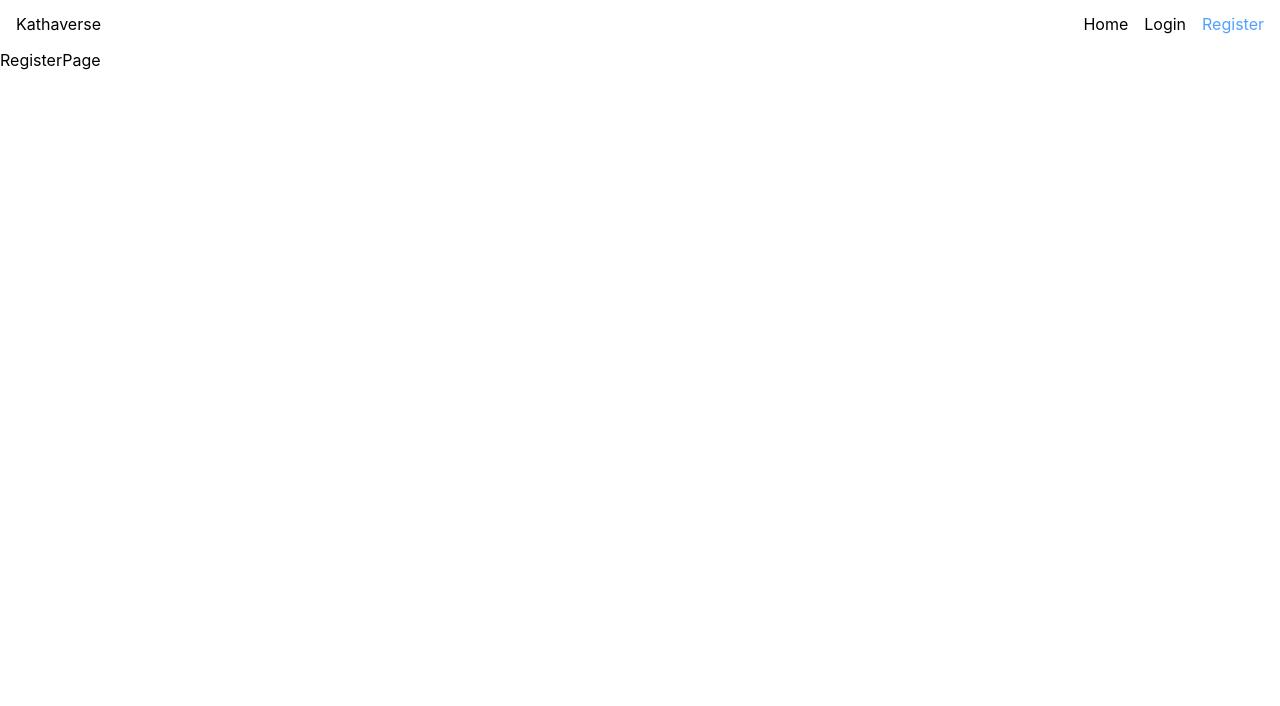
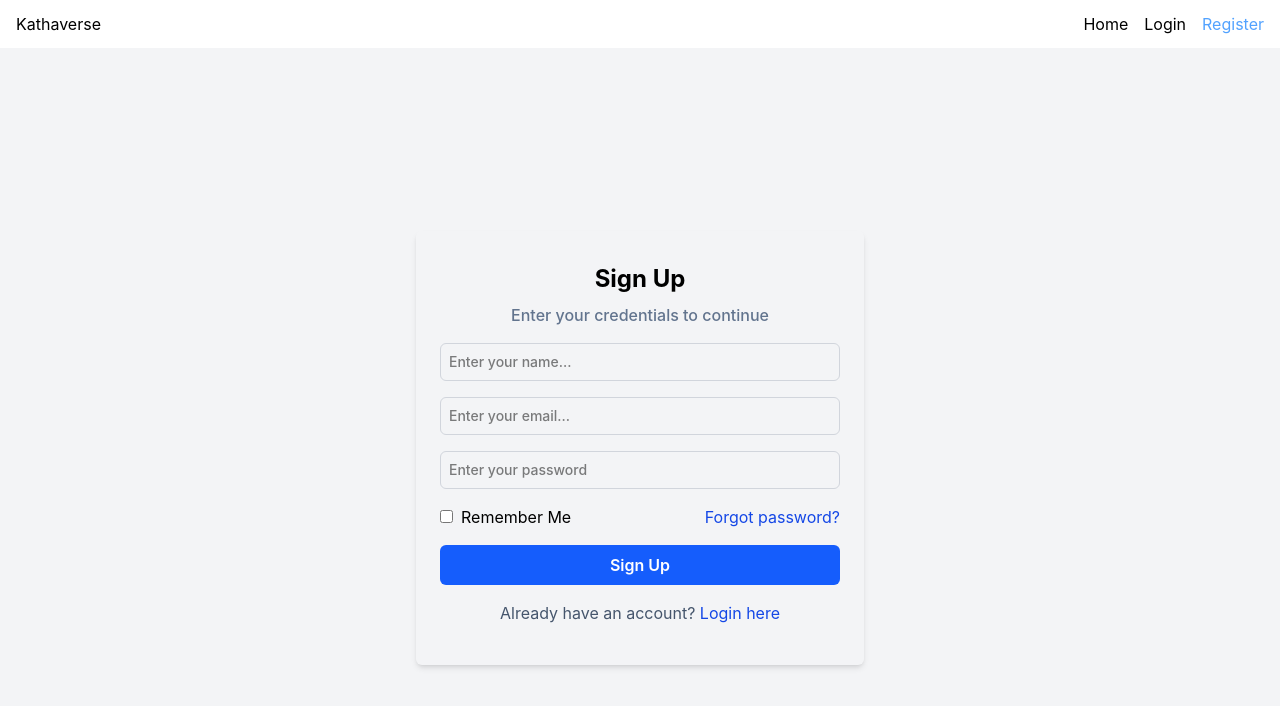
Before and after one commit to LandgeRushikesh/Kathaverse, a React (Vite) app in the folder Frontend/: page /register in a window 1280 px wide. Shown: the top 706 px of the page. Built offline with nearby package versions, Linux system fonts and the light colour scheme.

Commit message:
feat: implement user registration functionality and update login handling

```diff
--- a/Frontend/src/context/AuthContext.tsx
+++ b/Frontend/src/context/AuthContext.tsx
@@ -4,7 +4,7 @@ interface AuthContextType {
   user: any;
   isAuthenticated: boolean;
   isAuthLoading: boolean;
-  login: (userData: any) => void;
+  login: (user: any) => void;
   logout: () => void;
 }
 
@@ -15,7 +15,16 @@ export const AuthProvider = ({ children }: { children: React.ReactNode }) => {
   const [isAuthLoading, setIsAuthLoading] = useState<boolean>(true);
   const isAuthenticated = !!user;
   // login user
-  const login = (userData: any) => {
+  const login = (user: any) => {
+    const userData = {
+      _id: user._id,
+      name: user.name,
+      email: user.email,
+    };
+
+    // store token
+    localStorage.setItem("token", user.token);
+    localStorage.setItem("user", JSON.stringify(userData));
     setUser(userData);
   };
   // Logout logic
--- a/Frontend/src/pages/LoginPage.tsx
+++ b/Frontend/src/pages/LoginPage.tsx
@@ -30,16 +30,8 @@ const LoginPage = () => {
       setLoading(true);
       const res = await loginUser(formData.email, formData.password);
       console.log("User Logged In:", res);
-      const userData = {
-        _id: res._id,
-        name: res.name,
-        email: res.email,
-      };
 
-      // store token
-      localStorage.setItem("token", res.token);
-      localStorage.setItem("user", JSON.stringify(userData));
-      login(userData);
+      login(res);
 
       navigate("/");
     } catch (error) {
--- a/Frontend/src/pages/RegisterPage.tsx
+++ b/Frontend/src/pages/RegisterPage.tsx
@@ -1,7 +1,119 @@
-import React from "react";
+import { useState } from "react";
+import { Link, useNavigate } from "react-router-dom";
+import { registerUser } from "../services/AuthService";
+import { useAuth } from "../context/AuthContext";
+
+interface RegisterFormData {
+  name: string;
+  email: string;
+  password: string;
+}
 
 const RegisterPage = () => {
-  return <div>RegisterPage</div>;
+  const [formData, setFormData] = useState<RegisterFormData>({
+    name: "",
+    email: "",
+    password: "",
+  });
+  const [loading, setLoading] = useState<boolean>(false);
+  const { login } = useAuth();
+  const navigate = useNavigate();
+
+  const handleChange = (e: React.ChangeEvent<HTMLInputElement>) => {
+    const { name, value } = e.target;
+    setFormData((prev) => ({
+      ...prev,
+      [name as keyof RegisterFormData]: value,
+    }));
+  };
+
+  const handleSubmit = async (e: React.FormEvent<HTMLFormElement>) => {
+    e.preventDefault();
+    try {
+      setLoading(true);
+      const { name, email, password } = formData;
+      console.log(name, " ", email, " ", password);
+
+      const res = await registerUser(name, email, password);
+      console.log("User Registered successfully:", res);
+
+      login(res);
+
+      navigate("/");
+    } catch (error) {
+      console.error("Failed to register:", error);
+      alert("Registration Failed. Please check your credentials.");
+    } finally {
+      setLoading(false);
+    }
+  };
+
+  return (
+    <div className="min-h-screen flex justify-center items-center bg-gray-100">
+      <form
+        className="flex flex-col w-full max-w-md p-6 shadow-md rounded-md"
+        onSubmit={handleSubmit}
+      >
+        <h2 className="my-2 font-bold text-2xl text-center">Sign Up</h2>
+        <p className="mb-4 text-slate-500 font-medium text-center">
+          Enter your credentials to continue
+        </p>
+        <input
+          type="text"
+          name="name"
+          placeholder="Enter your name..."
+          className="w-full p-2 text-sm font-medium text-black border rounded-md border-gray-300 mb-4 focus:outline-none focus:border-gray-500 focus:ring-2 focus:ring-blue-500"
+          value={formData.name}
+          onChange={handleChange}
+          required
+        />
+        <input
+          type="email"
+          name="email"
+          placeholder="Enter your email..."
+          className="w-full p-2 text-sm font-medium text-black border rounded-md border-gray-300 mb-4 focus:outline-none focus:border-gray-500 focus:ring-2 focus:ring-blue-500"
+          value={formData.email}
+          onChange={handleChange}
+          required
+        />
+        <input
+          type="password"
+          name="password"
+          placeholder="Enter your password"
+          className="w-full p-2 text-sm font-medium text-black border rounded-md border-gray-300 mb-4 focus:outline-none focus:border-gray-500 focus:ring-2 focus:ring-blue-500"
+          value={formData.password}
+          onChange={handleChange}
+          required
+        />
+        <div className="w-full flex justify-between items-center mb-4">
+          <div>
+            <input
+              type="checkbox"
+              id="remember-me"
+              className="mr-2 cursor-pointer"
+            />
+            <label htmlFor="remember-me">Remember Me</label>
+          </div>
+          <Link to="#" className="text-blue-700">
+            Forgot password?
+          </Link>
+        </div>
+        <button
+          type="submit"
+          disabled={loading}
+          className={`w-full text-center text-white font-semibold py-2 rounded-md mb-4 transition ${loading ? "cursor-not-allowed bg-blue-400" : "bg-blue-600 hover:bg-blue-700"}`}
+        >
+          {loading ? "Signing Up..." : "Sign Up"}
+        </button>
+        <p className="text-slate-600 mb-4 text-center">
+          Already have an account?{" "}
+          <Link to="/login" className="text-blue-700">
+            Login here
+          </Link>
+        </p>
+      </form>
+    </div>
+  );
 };
 
 export default RegisterPage;
--- a/Frontend/src/services/AuthService.ts
+++ b/Frontend/src/services/AuthService.ts
@@ -13,3 +13,22 @@ export const loginUser = async (email: string, password: string) => {
     throw error;
   }
 };
+
+export const registerUser = async (
+  name: string,
+  email: string,
+  password: string,
+) => {
+  try {
+    const res = await axios.post("http://localhost:5000/api/users/register", {
+      name,
+      email,
+      password,
+    });
+
+    return res.data;
+  } catch (error) {
+    console.error("Registration Error:", error);
+    throw error;
+  }
+};
```
